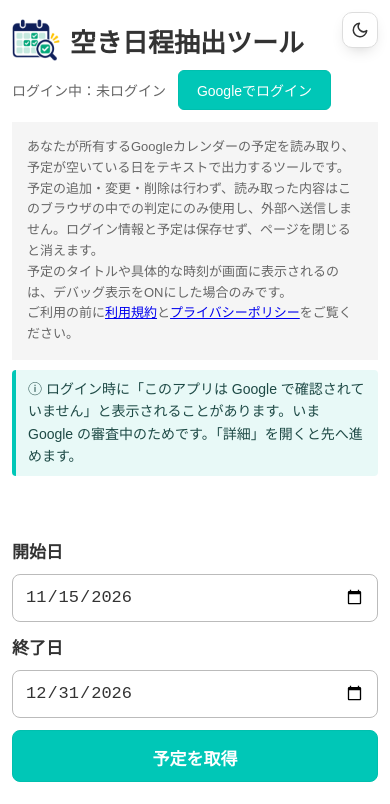
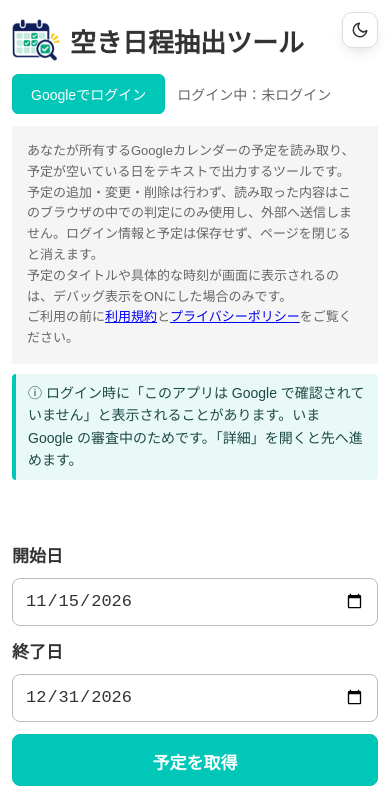
Before and after one commit to shizaki-kanoto-lab/proposed_date_tool, a website: page web/index.html in a window 390 px wide. Shown: the top 804 px of the page. Drawn offline with Linux system fonts and the light colour scheme.

Commit message:
ログインをタイトルの下に移し、右上を切り替えボタンだけにする
ヘッダーの右側に切り替えボタン・ログイン状態・ログインボタンが集まって
窮屈だったため、ログインボタンと「ログイン中」をタイトルの下の行に移す。
Apps Script 版の「ログイン中」も同じ位置にそろえる。
CSS を変えたので読み込みの番号を ?v=4 に上げる。

Co-Authored-By: Claude Opus 5.5 <noreply@anthropic.com>

```diff
--- a/web/index.html
+++ b/web/index.html
@@ -22,9 +22,9 @@
   <link rel="icon" type="image/png" sizes="192x192" href="icons/favicon-192.png">
   <link rel="apple-touch-icon" href="icons/apple-touch-icon.png">
   <!-- 更新したら ?v= の数字を上げる（Pages は10分キャッシュされるため） -->
-  <link rel="stylesheet" href="styles.css?v=3">
-  <script src="theme.js?v=3"></script>
-  <script type="module" src="app.js?v=3"></script>
+  <link rel="stylesheet" href="styles.css?v=4">
+  <script src="theme.js?v=4"></script>
+  <script type="module" src="app.js?v=4"></script>
 </head>
 
 
@@ -46,10 +46,10 @@
       </h1>
 
       <div class="account-info">
-        ログイン中：<span id="currentUserEmail">未ログイン</span>
         <button id="loginButton" class="primary login-button" disabled>
           Googleでログイン
         </button>
+        <span>ログイン中：<span id="currentUserEmail">未ログイン</span></span>
       </div>
 
     </div>
--- a/web/styles.css
+++ b/web/styles.css
@@ -91,8 +91,6 @@ body {
   max-width: 760px;
   margin: 0 auto;
   padding: 30px;
-  /* 右上に固定した切り替えボタンの下からヘッダーを始める */
-  padding-top: 64px;
   box-sizing: border-box;
 }
 
@@ -106,13 +104,16 @@ body {
   max-width: 700px;
 }
 
+/* タイトルの下にログインの行を置く。右上は切り替えボタンのために空けておく */
 .header {
-  display: flex;
-  justify-content: space-between;
-  align-items: center;
-  gap: 15px;
+  display: block;
   max-width: 700px;
   margin-bottom: 10px;
+}
+
+/* タイトルが右上の切り替えボタンの下に入り込まないように */
+.header h1 {
+  padding-right: 44px;
 }
 
 .header h1 {
@@ -133,8 +134,6 @@ body {
 
 .policy {
   line-height: 1.7;
-  /* 規約のページには切り替えボタンがないので、上の余白は元のまま */
-  padding-top: 30px;
 }
 
 .policy h1 {
@@ -169,9 +168,13 @@ body {
 }
 
 .account-info {
+  display: flex;
+  flex-wrap: wrap;
+  align-items: center;
+  gap: 8px 12px;
+  margin-top: 10px;
   font-size: 13px;
   color: var(--muted);
-  text-align: right;
 }
 
 h1 {
@@ -448,10 +451,6 @@ textarea {
   color: var(--warning);
 }
 
-.login-button {
-  margin-left: 8px;
-}
-
 /* ライト / ダークの切り替え（トップページ・紹介ページと同じ見た目と位置） */
 .theme-toggle {
   position: fixed;
@@ -554,19 +553,12 @@ body {
   margin: 0 0 6px;
 }
 
-/* 右上に固定した切り替えボタンと重ならないように */
-.header {
-  padding-right: 44px;
-  box-sizing: border-box;
-}
-
 .theme-toggle {
   right: max(12px, env(safe-area-inset-right));
 }
 
 .account-info {
   font-size: 14px;
-  text-align: left;
 }
 
 
```
Also changed, not shown: src/index.html (+8 -14 lines), web/privacy.html (+1 -1 lines), web/terms.html (+1 -1 lines).
